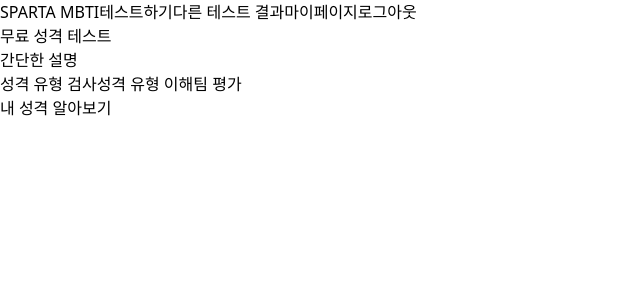
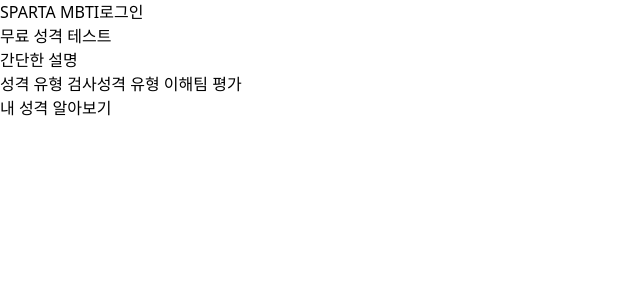
Before and after one commit to dhdnjs0702/firstMBTItest, a React (Vite) app: page / in a window 1280 px wide. Shown: the top 300 px of the page, without its empty margins (0-640 px from the left). Built offline with nearby package versions, Linux system fonts and the light colour scheme; sample sign-in values are in the browser's storage.

Commit message:
feat/ 아무 페이지에서나 새로고침시 홈으로 이동하는 현상 해결

```diff
--- a/src/App.jsx
+++ b/src/App.jsx
@@ -1,4 +1,4 @@
-import { useEffect } from "react";
+import { useEffect, useState } from "react";
 import {
   BrowserRouter,
   Navigate,
@@ -16,11 +16,9 @@ import TestResult from "./pages/TestResult";
 
 const App = () => {
   const { isLogin, setIsLogin } = useLoginStatus((state) => state);
-
   useEffect(() => {
-    const token = localStorage.getItem("accessToken");
-    setIsLogin(!!token);
-  }, [setIsLogin]);
+    setIsLogin(isLogin);
+  }, [setIsLogin, isLogin]);
 
   const PublicRoute = () => {
     return <Outlet />;
```
